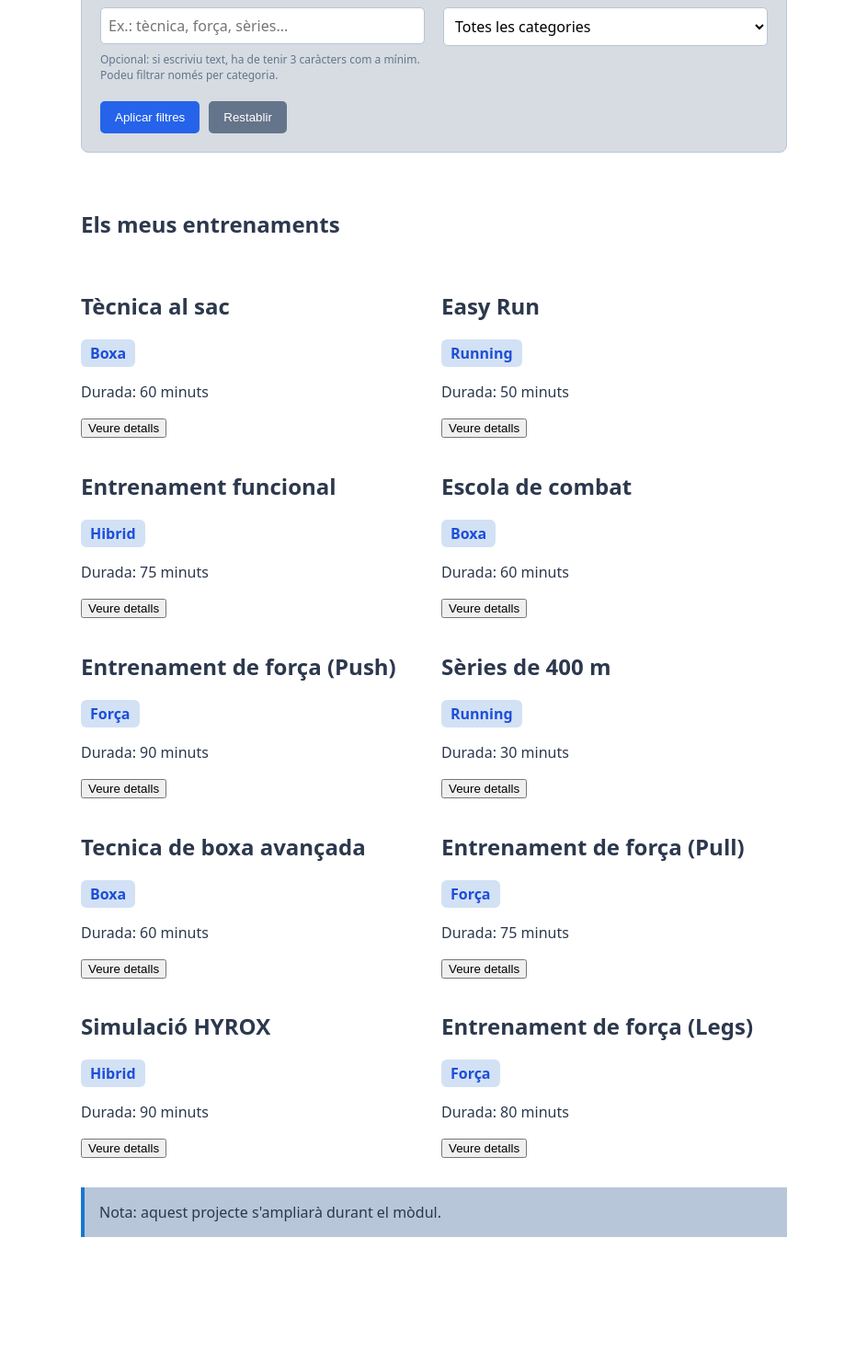
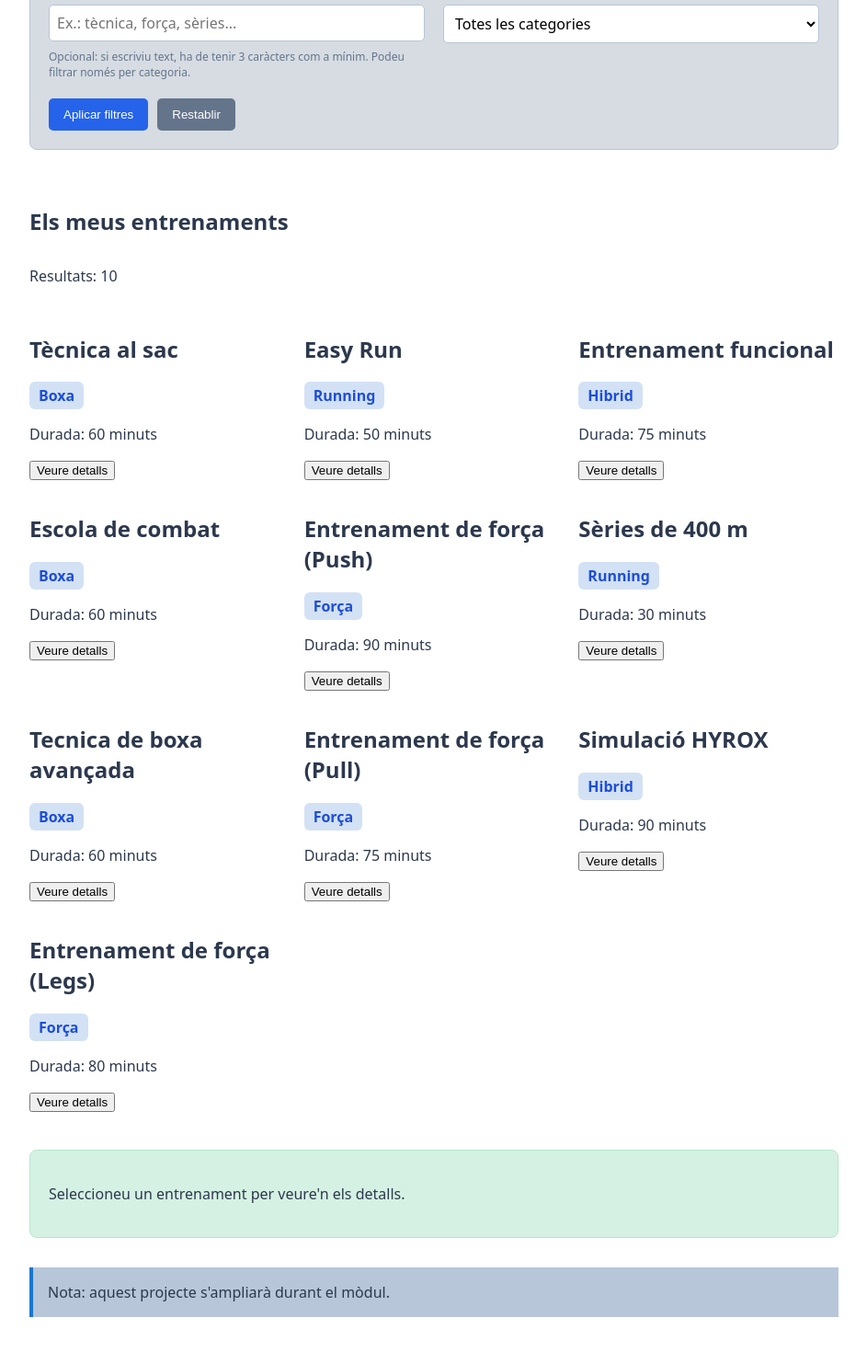
Before and after one commit to noepallacan/ioc-angular-hitrain-noe-pallacan, an Angular app: page / in a window 1280 px wide. Shown: the part 632-2102 px from the top of the page at 92% size, without its empty margins (168-1111 px from the left). Before the commit the page ends 2025 px from the top, so only its background shows below. Built offline with nearby package versions, Linux system fonts and the light colour scheme.

Commit message:
feat: afegit comptador, missatge de no resultat i data amb pipe

```diff
--- a/src/app/app.component.html
+++ b/src/app/app.component.html
@@ -17,6 +17,8 @@
 
   <h2>Els meus entrenaments</h2>
 
+  <p>Resultats: {{ entrenamentsFiltrats.length }}</p>
+
   <app-llista-entrenaments
     [entrenaments]="entrenamentsFiltrats"
     (entrenamentSeleccionat)="mostrarDetall($event)"
@@ -24,12 +26,19 @@
   </app-llista-entrenaments>
 
   @if (entrenamentSeleccionat) {
-    <section>
+    <section class="detall-entrenament">
       <h2>Detalls de l'entrenament</h2>
 
-      <h3>{{ entrenamentSeleccionat.nom }}</h3>
+      <div class="detall-capcalera">
+        <h3>{{ entrenamentSeleccionat.nom }}</h3>
+        <span> Data: {{ entrenamentSeleccionat.data | date: 'dd/MM/yyyy' }} </span>
+      </div>
 
       <p>{{ entrenamentSeleccionat.descripcio }}</p>
+    </section>
+  } @else {
+    <section class="detall-entrenament">
+      <p>Seleccioneu un entrenament per veure'n els detalls.</p>
     </section>
   }
 
--- a/src/app/app.component.scss
+++ b/src/app/app.component.scss
@@ -2,7 +2,7 @@
   display: flex;
   flex-direction: column;
   gap: 1rem;
-  max-width: 48rem;
+  max-width: 55rem;
   margin: 2rem auto;
   font-family: Montserrat, system-ui, sans-serif;
   color: #2c384d;
@@ -10,6 +10,10 @@
 
 h1 {
   color: #1976d2;
+}
+
+h2{
+  margin: 20px 0px 0px 0px;
 }
 
 .project-card {
@@ -21,9 +25,73 @@ h1 {
   margin: 25px 0;
 }
 
+.detall-entrenament{
+  padding: 1rem;
+  background-color: #d5f1e3;
+  border: 1px solid #b4e7c9;
+  border-radius: 8px;
+  padding: 20px;
+  margin-top: 25px;
+  margin-bottom: 0px;
+}
+
+.detall-capcalera {
+  display: flex;
+  align-items: center;
+  flex-wrap: wrap;
+  gap: 2px;
+  margin-top: 25px;
+  margin-bottom: 18px;
+
+  h3 {
+    margin: 0;
+    font-size: 1.1rem;
+  }
+
+  span {
+    padding: 4px 10px;
+    background-color: #d0efdf;
+    color: #245c42;
+    border-radius: 6px;
+    font-size: 0.95rem;
+    font-weight: 500;
+  }
+}
+
 .note {
   padding: 1rem;
   margin: 1rem 0 ;
   background: #b7c7d9;
   border-left: 4px solid #1976d2;
 }
+
+@media (max-width: 600px) {
+  .app-shell {
+    margin: 16px;
+    gap: 12px;
+    font-size: 14px;
+  }
+
+  h1 {
+    font-size: 27px;
+  }
+
+  h2 {
+    font-size: 20px;
+  }
+
+  h3 {
+    font-size: 18px;
+  }
+
+  .project-card,
+  .detall-entrenament {
+    padding: 15px;
+    margin: 10px 0;
+  }
+
+  .detall-capcalera {
+    margin-top: 15px;
+    gap: 8px;
+  }
+}
--- a/src/app/app.component.ts
+++ b/src/app/app.component.ts
@@ -1,5 +1,6 @@
 import { Component, signal } from '@angular/core';
 import { RouterOutlet } from '@angular/router';
+import { DatePipe } from '@angular/common';
 import { LlistaEntrenamentsComponent } from './components/llista-entrenaments/llista-entrenaments.component';
 import { FiltresEntrenamentsComponent } from './components/filtres-entrenaments/filtres-entrenaments.component';
 import { ENTRENAMENTS_MOCK } from './mocks/dades-mock';
@@ -7,7 +8,7 @@ import type { Entrenament } from './models/entrenament.model';
 import type { FiltresEntrenament } from './components/filtres-entrenaments/filtres-entrenaments.component';
 
 @Component({
-  imports: [RouterOutlet, LlistaEntrenamentsComponent, FiltresEntrenamentsComponent],
+  imports: [RouterOutlet, DatePipe, LlistaEntrenamentsComponent, FiltresEntrenamentsComponent],
   selector: 'app-root',
   styleUrl: './app.component.scss',
   templateUrl: './app.component.html',
```
